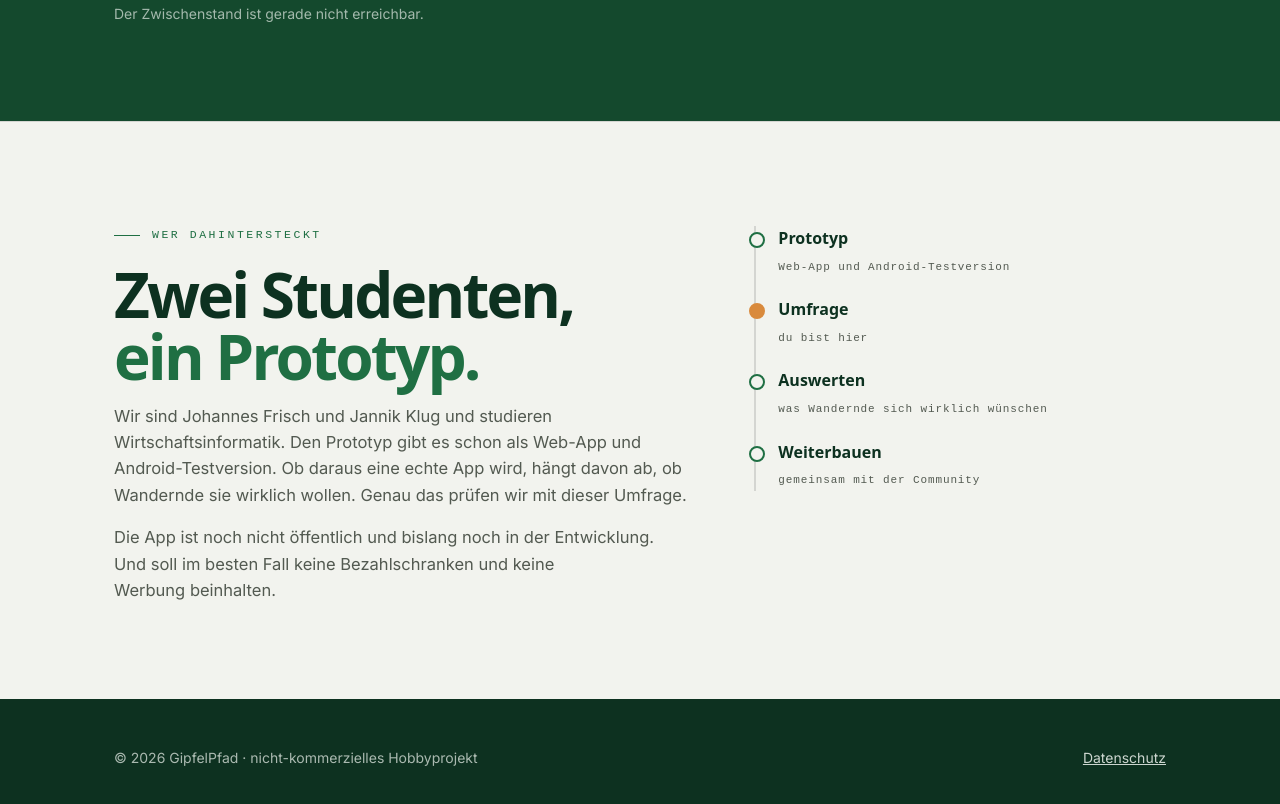
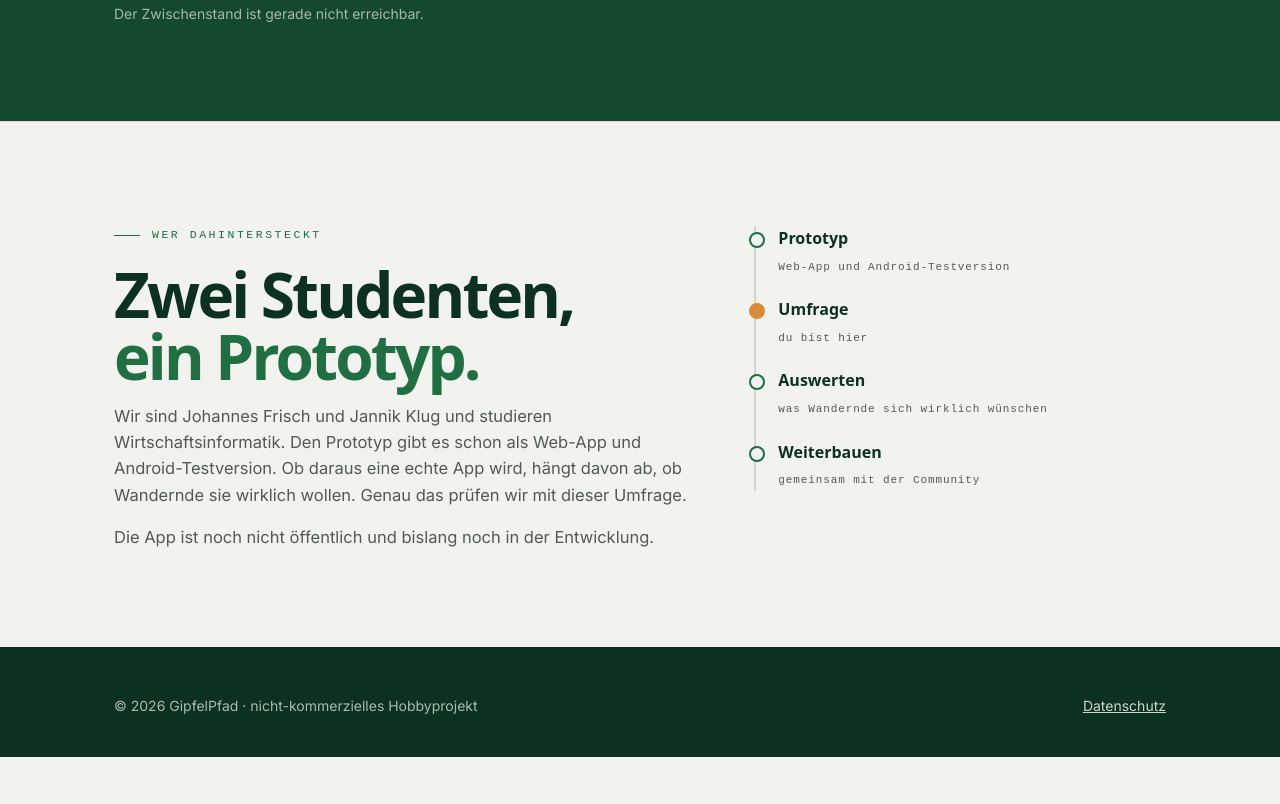
Before and after one commit to johannesfresh/gipfelpfad, a plain HTML site: page index.html in a window 1280 px wide. Shown: the part 4782-5586 px from the top of the page. After the commit the page ends 5539 px from the top, so only its background shows below. Drawn offline with Linux system fonts and the light colour scheme; no server answers; a web font is replaced by a local one.

Commit message:
Update app description in index.html
Removed mention of no paywalls and ads from app description.

```diff
--- a/index.html
+++ b/index.html
@@ -510,7 +510,7 @@ footer{background:var(--green-ink);color:rgba(238,243,238,.7);padding:48px 0 40p
         <h2>Zwei Studenten, <em>ein Prototyp.</em></h2>
       </div>
       <p>Wir sind Johannes Frisch und Jannik Klug und studieren Wirtschaftsinformatik. Den Prototyp gibt es schon als Web-App und Android-Testversion. Ob daraus eine echte App wird, hängt davon ab, ob Wandernde sie wirklich wollen. Genau das prüfen wir mit dieser Umfrage.</p>
-      <p>Die App ist noch nicht öffentlich und bislang noch in der Entwicklung. Und soll im besten Fall keine Bezahlschranken und keine Werbung beinhalten.</p>
+      <p>Die App ist noch nicht öffentlich und bislang noch in der Entwicklung.</p>
     </div>
     <ol class="timeline reveal" aria-label="Wo wir gerade stehen">
       <li><b>Prototyp</b><span>Web-App und Android-Testversion</span></li>
```
